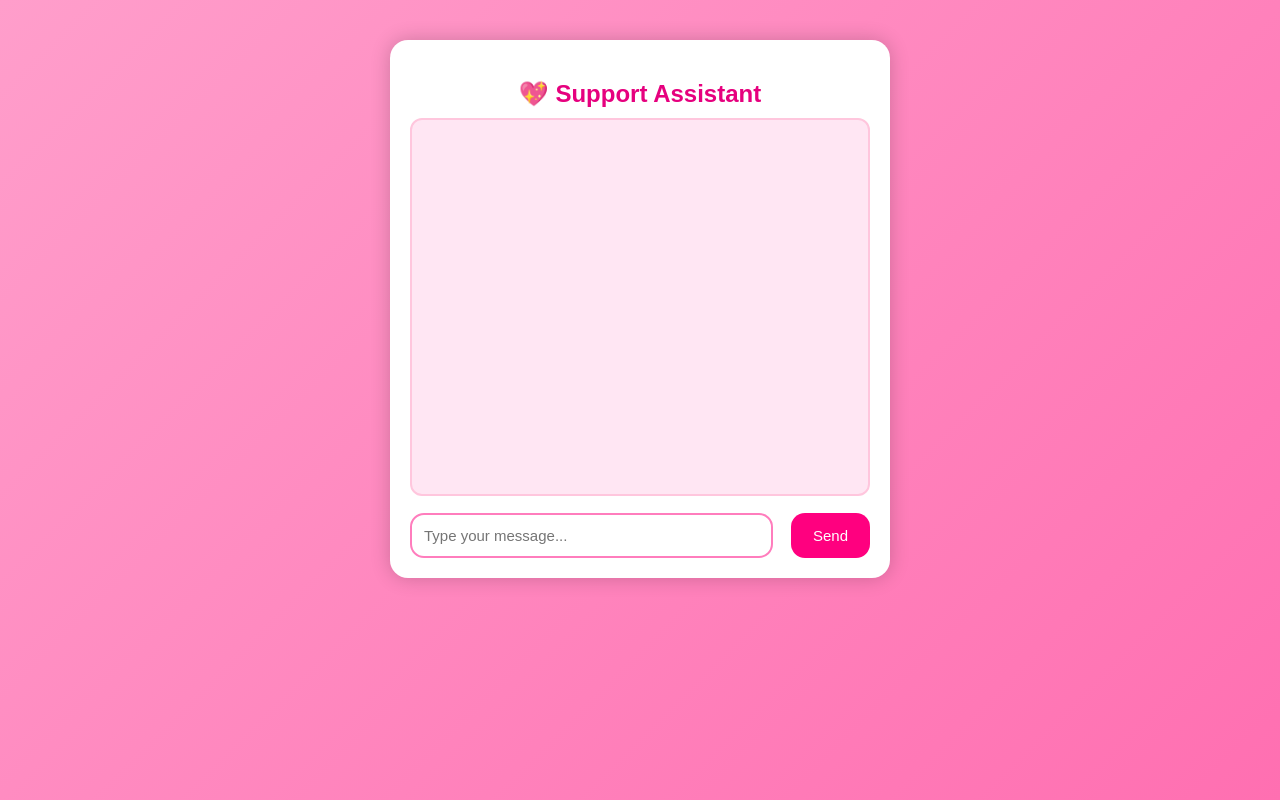
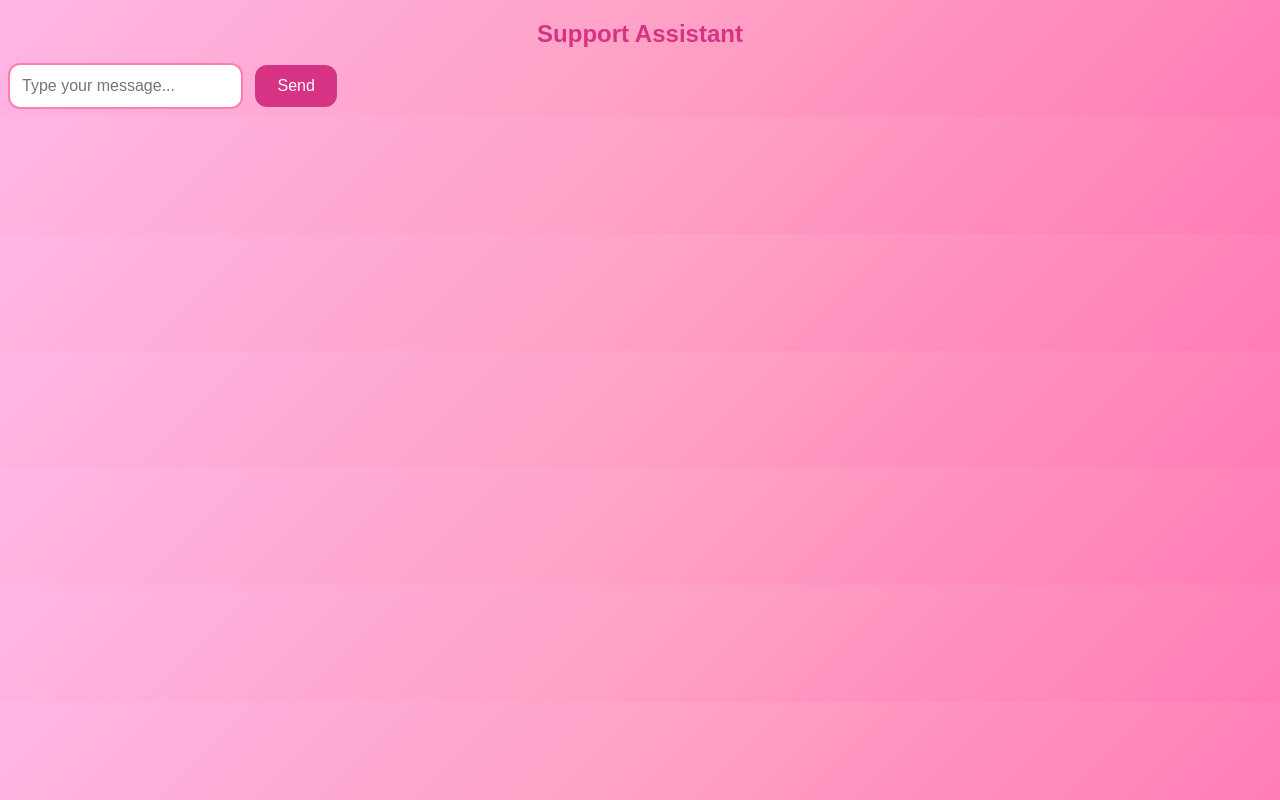
Before and after one commit to Meghashree9112004/support_agent, a Flask app: page / in a window 1280 px wide. Run offline with Flask 3, Linux system fonts and the light colour scheme.

Commit message:
Fix requirements

```diff
--- a/templates/chat.html
+++ b/templates/chat.html
@@ -1,168 +1,31 @@
 <!DOCTYPE html>
 <html>
 <head>
-    <title>Support Assistant</title>
-    <link rel="stylesheet" href="/static/style.css">
-    <style>
-        body {
-            background: linear-gradient(135deg, #ff9ecb, #ff6fb1);
-            font-family: Arial, sans-serif;
-            display: flex;
-            justify-content: center;
-            align-items: center;
-            height: 100vh;
-            margin: 0;
-        }
-
-        .chat-container {
-            width: 460px;
-            background: white;
-            border-radius: 18px;
-            padding: 20px;
-            box-shadow: 0px 0px 20px rgba(0,0,0,0.2);
-        }
-
-        h2 {
-            text-align: center;
-            margin-bottom: 10px;
-            color: #e6007e;
-        }
-
-        #chat-box {
-            height: 350px;
-            overflow-y: auto;
-            border-radius: 12px;
-            padding: 12px;
-            background: #ffe6f3;
-        }
-
-        .user-msg, .bot-msg {
-            padding: 12px;
-            margin: 8px 0;
-            max-width: 85%;
-            border-radius: 18px;
-            color: white;
-            font-size: 15px;
-        }
-
-        .user-msg {
-            background: #ff3c99;
-            margin-left: auto;
-            border-bottom-right-radius: 2px;
-        }
-
-        .bot-msg {
-            background: #b40069;
-            border-bottom-left-radius: 2px;
-        }
-
-        .input-area {
-            margin-top: 12px;
-            display: flex;
-            gap: 10px;
-        }
-
-        #user-input {
-            flex: 1;
-            padding: 12px;
-            border-radius: 14px;
-            border: 2px solid #ff7dbd;
-            font-size: 15px;
-        }
-
-        button {
-            padding: 12px 22px;
-            background: #ff007f;
-            color: white;
-            border-radius: 14px;
-            border: none;
-            font-size: 15px;
-            cursor: pointer;
-        }
-
-        button:hover {
-            background: #d6006f;
-        }
-
-        /* Suggestions */
-        #suggestions {
-            background: white;
-            position: relative;
-            max-height: 140px;
-            overflow-y: auto;
-            border-radius: 10px;
-            margin-top: 5px;
-            box-shadow: 0px 0px 8px rgba(0,0,0,0.2);
-        }
-
-        .suggest-item {
-            padding: 8px 12px;
-            cursor: pointer;
-            border-bottom: 1px solid #ffd6eb;
-        }
-
-        .suggest-item:hover {
-            background: #ffe2f3;
-        }
-    </style>
+<title>Support Assistant</title>
+<link rel="stylesheet" href="/static/style.css">
 </head>
 <body>
-
-<div class="chat-container">
-    <h2>💖 Support Assistant</h2>
-    <div id="chat-box"></div>
-
-    <!-- Auto Suggest -->
-    <div id="suggestions"></div>
-
-    <div class="input-area">
-        <input type="text" id="user-input" placeholder="Type your message..." onkeyup="showSuggestions(this.value)">
-        <button onclick="sendMessage()">Send</button>
-    </div>
-</div>
+<h2>Support Assistant</h2>
+<div id="chatbox"></div>
+<input type="text" id="msg" placeholder="Type your message..." />
+<button onclick="sendMsg()">Send</button>
 
 <script>
-async function sendMessage() {
-    let input = document.getElementById("user-input");
-    let msg = input.value.trim();
-    if (msg === "") return;
-
-    document.getElementById("chat-box").innerHTML += `<div class='user-msg'>${msg}</div>`;
-    input.value = "";
-    document.getElementById("suggestions").innerHTML = "";
-
-    let response = await fetch("/chat", {
-        method: "POST",
-        headers: { "Content-Type": "application/x-www-form-urlencoded" },
-        body: `message=${msg}`
-    });
-
-    let data = await response.json();
-    document.getElementById("chat-box").innerHTML += `<div class='bot-msg'>${data.reply}</div>`;
-}
-
-async function showSuggestions(text) {
-    if (text.length < 2) {
-        document.getElementById("suggestions").innerHTML = "";
-        return;
-    }
-
-    let response = await fetch(`/suggest?text=${text}`);
-    let suggestions = await response.json();
-
-    let html = "";
-    suggestions.forEach(q => {
-        html += `<div class='suggest-item' onclick="selectSuggestion('${q}')">${q}</div>`;
-    });
-
-    document.getElementById("suggestions").innerHTML = html;
-}
-
-function selectSuggestion(q) {
-    document.getElementById("user-input").value = q;
-    document.getElementById("suggestions").innerHTML = "";
+function sendMsg() {
+  let message = document.getElementById("msg").value;
+  fetch("/chat", {
+    method: "POST",
+    headers: {"Content-Type": "application/x-www-form-urlencoded"},
+    body: "message=" + message
+  })
+  .then(res => res.json())
+  .then(data => {
+    document.getElementById("chatbox").innerHTML +=
+      "<p><b>You:</b> " + message + "</p>" +
+      "<p><b>Bot:</b> " + data.reply + "</p>";
+    document.getElementById("msg").value = "";
+  });
 }
 </script>
-
 </body>
 </html>
```
Also changed, not shown: app_streamlit.py (deleted, +0 -150 lines).
